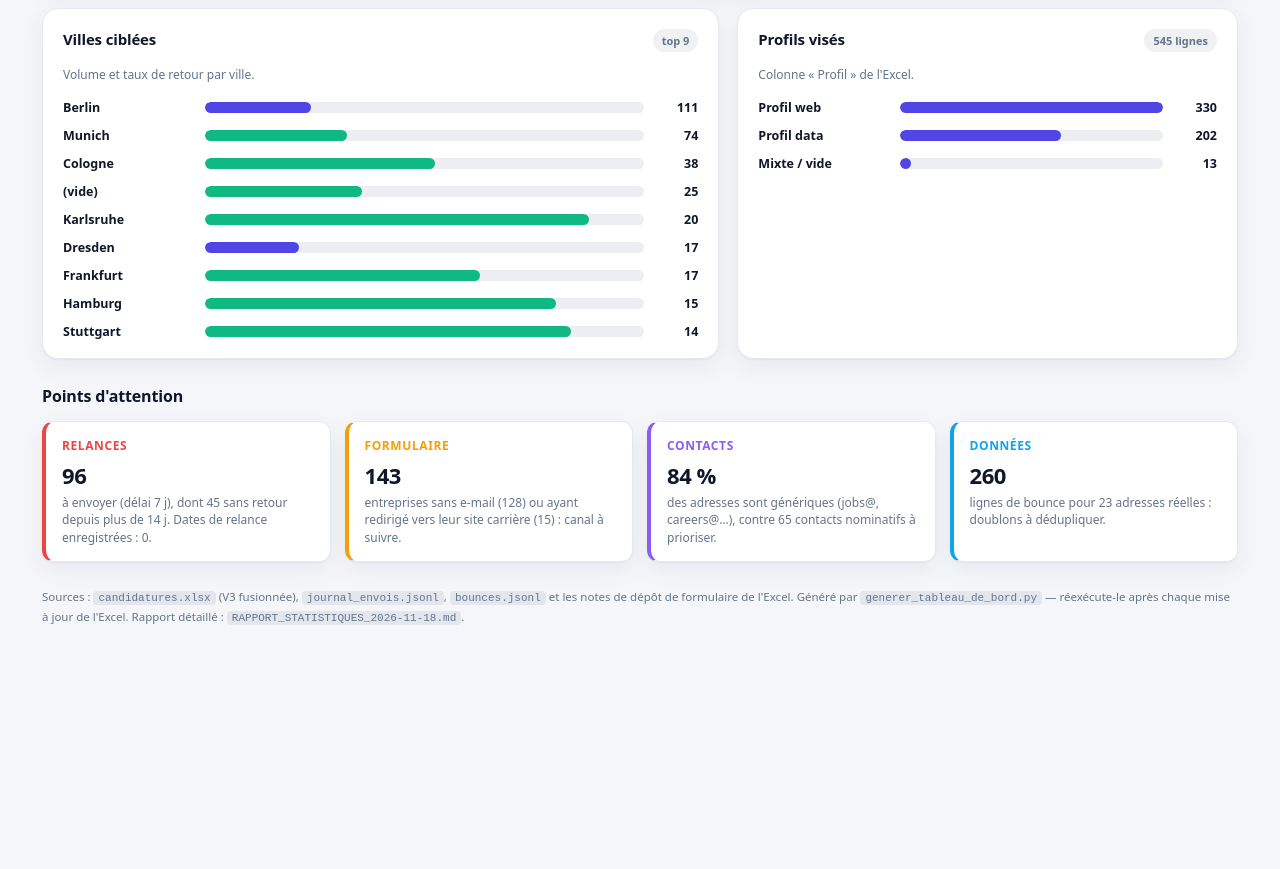
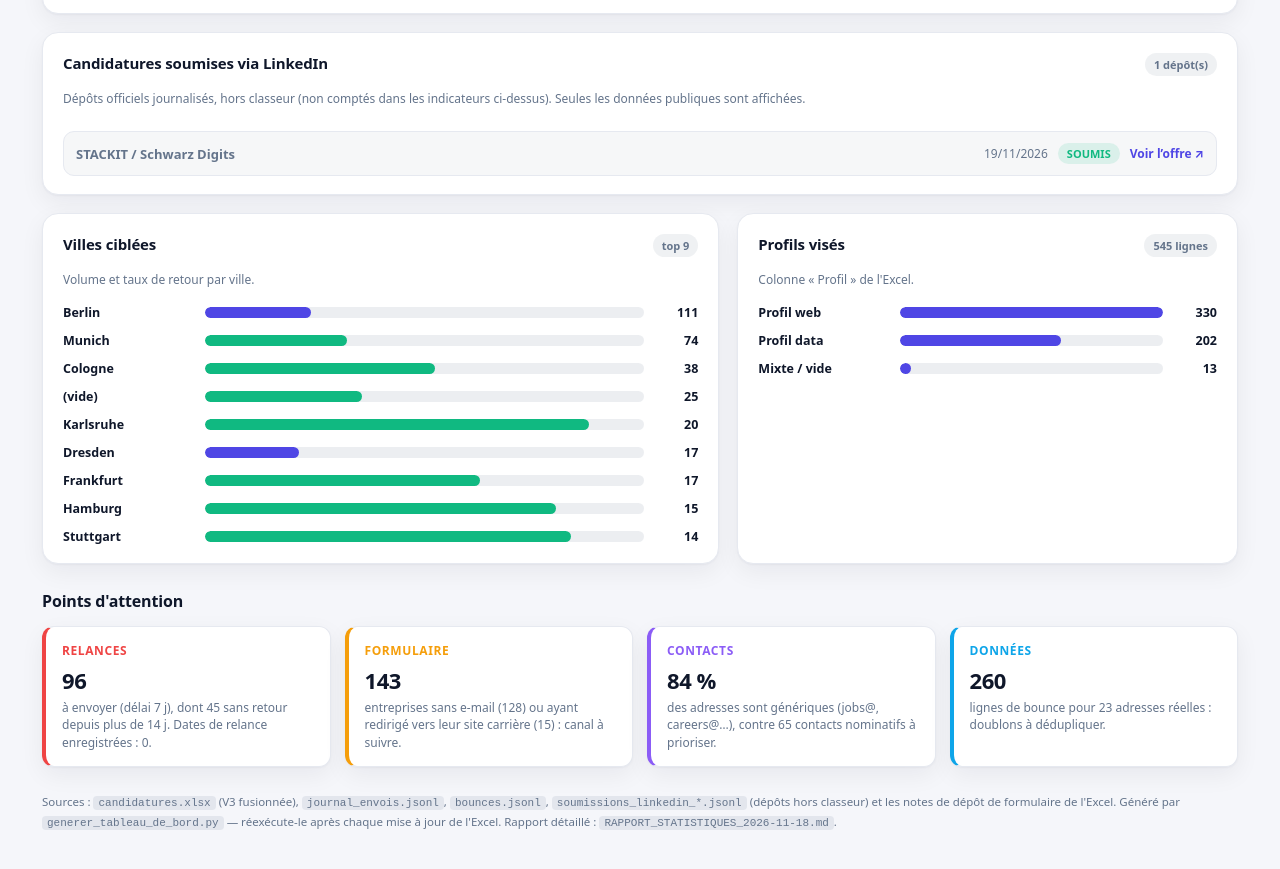
Before and after one commit to vadimguignard/suivi-candidatures, a plain HTML site: page index.html in a window 1280 px wide. Shown: the part 1705-2574 px from the top of the page. Before the commit the page ends 2388 px from the top, so only its background shows below. Drawn offline with Linux system fonts and the light colour scheme.

Commit message:
Mise a jour du tableau de bord (19/11/2026 21:33)

```diff
--- a/index.html
+++ b/index.html
@@ -151,6 +151,14 @@
 /* Dernier jour actif : toujours mis en avant, quel que soit le jour. */
 .bar.last .v{color:var(--indigo);font-weight:800}
 .bar.last .b{outline:2px solid var(--amber);outline-offset:1px}
+/* Dépôts journalisés via formulaire / LinkedIn. */
+.subs{display:flex;flex-direction:column;gap:9px}
+.sub{display:flex;flex-wrap:wrap;gap:10px;align-items:center;padding:11px 12px;border:1px solid var(--line);border-radius:11px;background:color-mix(in srgb,var(--muted) 6%,transparent)}
+.s-e{font-size:13px;font-weight:700;flex:1;min-width:180px}
+.s-d{font-size:12px;color:var(--muted);font-variant-numeric:tabular-nums}
+.s-s{font-size:11px;font-weight:800;color:var(--green);background:color-mix(in srgb,var(--green) 12%,transparent);border-radius:999px;padding:3px 9px}
+.s-l{font-size:12px;font-weight:700;color:var(--indigo);text-decoration:none}
+.s-l:hover{text-decoration:underline}
 </style>
 </head>
 <body>
@@ -279,6 +287,17 @@
     <div class="axis" id="axis"></div>
   </section>
 
+  <section class="card" style="margin-bottom:18px">
+    <div class="card-head">
+      <h2>Candidatures soumises via LinkedIn</h2>
+      <span class="pill">1 dépôt(s)</span>
+    </div>
+    <p class="note">Dépôts officiels journalisés, hors classeur (non comptés dans les indicateurs ci-dessus). Seules les données publiques sont affichées.</p>
+      <div class="subs">
+        <div class="sub"><span class="s-e">STACKIT / Schwarz Digits</span><span class="s-d">19/11/2026</span><span class="s-s">SOUMIS</span><a class="s-l" href="https://schwarz-digits.de/en/jobsearch/hr/mandatory-internship-practical-semester-software-engineering-stackit-m-f-d-GT5243" target="_blank" rel="noopener noreferrer">Voir l’offre &#8599;</a></div>
+      </div>
+  </section>
+
   <section class="grid">
     <div class="card">
       <div class="card-head">
@@ -325,7 +344,8 @@
 
   <footer>
     Sources : <code>candidatures.xlsx</code> (V3 fusionnée), <code>journal_envois.jsonl</code>,
-    <code>bounces.jsonl</code> et les notes de dépôt de formulaire de l'Excel.
+    <code>bounces.jsonl</code>, <code>soumissions_linkedin_*.jsonl</code> (dépôts hors classeur)
+    et les notes de dépôt de formulaire de l'Excel.
     Généré par <code>generer_tableau_de_bord.py</code> — réexécute-le après chaque mise à jour de l'Excel.
     Rapport détaillé : <code>RAPPORT_STATISTIQUES_2026-11-18.md</code>.
   </footer>
```
